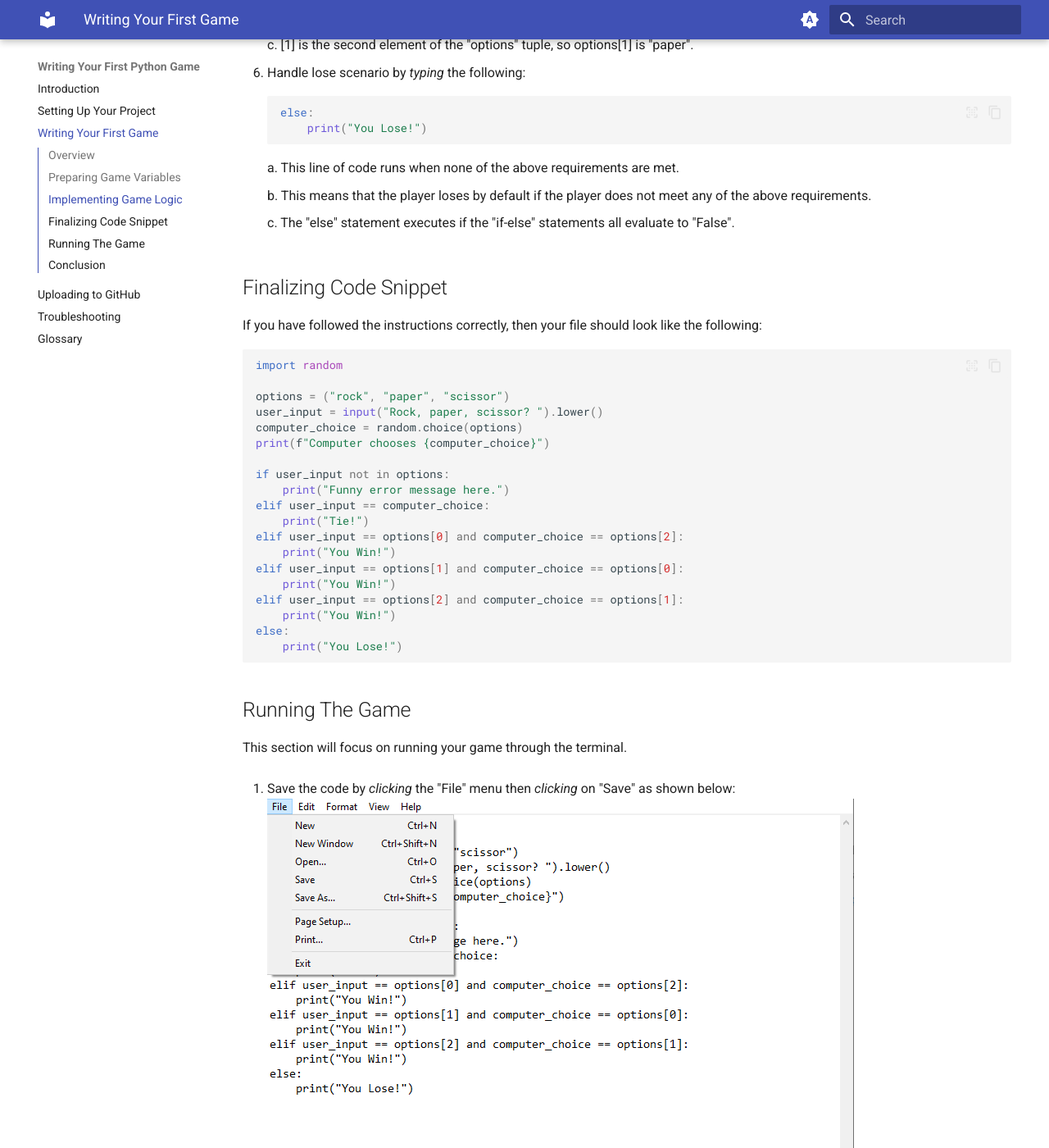
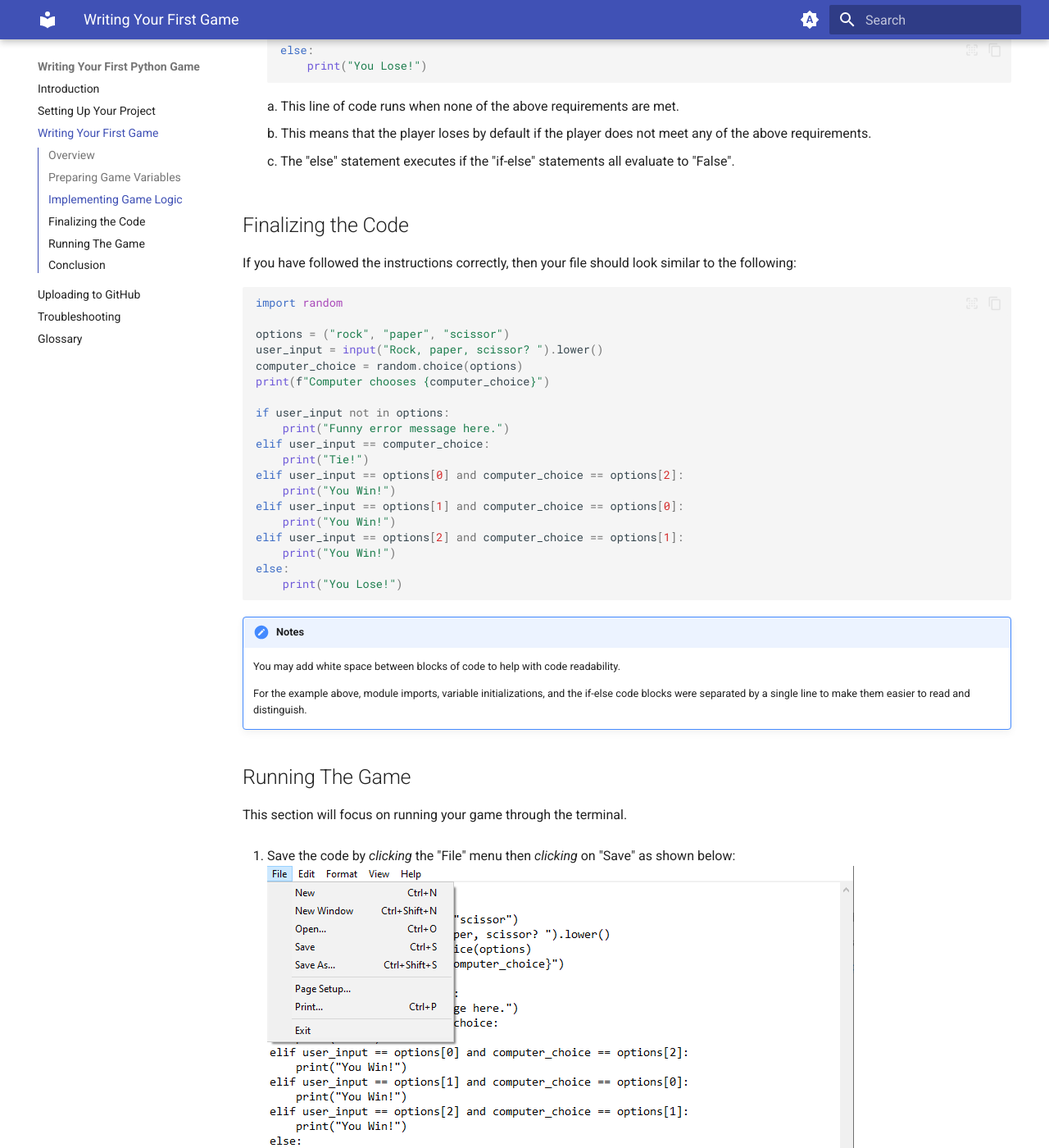
Before and after one commit to Beijzum/beijzum.github.io, an MkDocs documentation site: the page built from docs/Writing Your First Game.md, in a window 1280 px wide and 1400 px high, scrolled down 3603 px. Shown: the whole window at 82% size. Built offline with MkDocs 1.6.1 and Material for MkDocs 9.7.7, drawn with Linux system fonts in a browser that asks for light colours; emoji names are drawn with the system emoji font; comment, search, counter and statistics services are not loaded; some of the changed text lies outside the part shown.

Commit message:
FIX navigation errors due to previous renaming. FIX setpS11 to remove name. ADD various changes to others

````diff
--- a/docs/Writing Your First Game.md
+++ b/docs/Writing Your First Game.md
@@ -40,7 +40,9 @@
 
     a. This line of code sets "rock, paper, scissor" as a tuple with the variable name "options".
 
-    b. Later, you will use the "random" module to access functions that randomly choose between rock, paper, and scissor.
+    b. A tuple is a collection of data. It is a data structure that cannot be modified. Tuples use parentheses to define their elements.
+
+    c. Later, you will use the "random" module to access functions that randomly choose between rock, paper, and scissor.
 
 3.  Get player choice by _typing_ the following:
 
@@ -93,7 +91,7 @@
         print("Funny error message here.")
     ```
 
-    a. This line of code checks if the user input is valid choice using the tuple initialized in _step 2_ of the [previous section](./Writing%20Your%20First%20Game.md/#prepare-game-variables).
+    a. This line of code checks if the user input is valid choice using the tuple initialized in _step 2_ of the [previous section](./Writing%20Your%20First%20Game.md/#preparing-game-variables).
 
     b. "not" is a conditional statement that executes a block of code evaluates to false.
 
@@ -184,9 +182,9 @@
 
     c. The "else" statement executes if the "if-else" statements all evaluate to "False".
 
-## Finalizing Code Snippet
+## Finalizing the Code
 
-If you have followed the instructions correctly, then your file should look like the following:
+If you have followed the instructions correctly, then your file should look similar to the following:
 
 ```py
 import random
@@ -209,6 +207,12 @@
 else:
     print("You Lose!")
 ```
+
+!!! notes
+
+    You may add white space between blocks of code to help with code readability.
+
+    For the example above, module imports, variable initializations, and the if-else code blocks were separated by a single line to make them easier to read and distinguish.
 
 ## Running The Game
 
````
Also changed, not shown: other parts of docs/Writing Your First Game.md (+1 -5 lines), docs/Setting Up Your Project.md (+5 -3 lines), docs/Troubleshooting.md (+1 -1 lines), docs/Uploading to GitHub.md (+1 -1 lines), docs/assets/setupS11.png.
